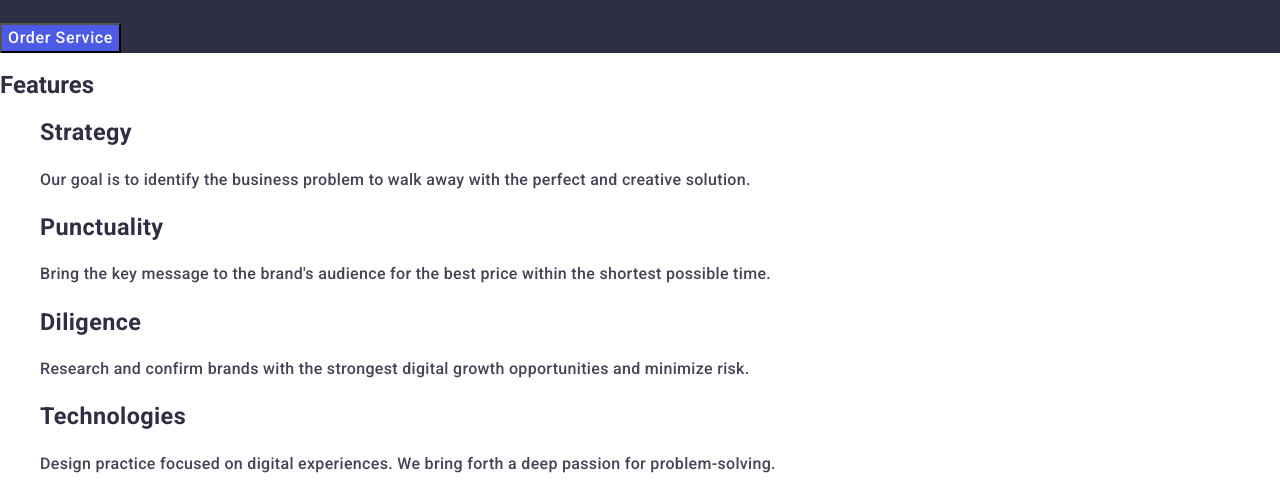
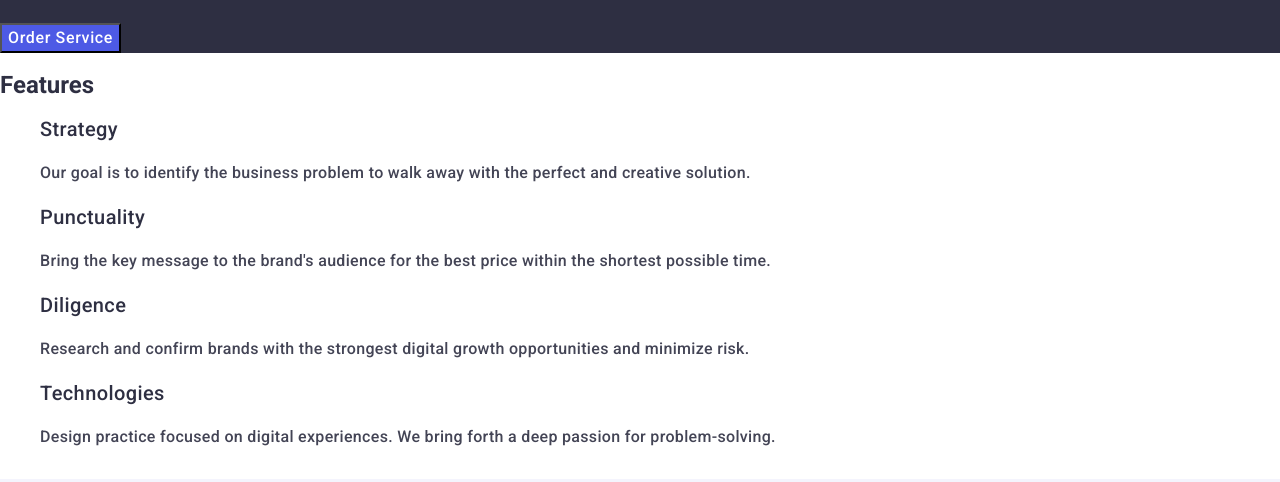
Before and after one commit to Olha-Fursova/goit-markup-hw-02, a plain HTML site: page index.html in a window 1280 px wide. Shown: the part 306-788 px from the top of the page. Drawn offline with nearby package versions, Linux system fonts and the light colour scheme; a web font is replaced by a local one.

Commit message:
Check homework (2)

```diff
--- a/css/styles.css
+++ b/css/styles.css
@@ -120,6 +120,13 @@ ul {
   font-weight: 500;
 }
 
+.features-heading {
+  font-weight: 500;
+  font-size: 20px;
+  line-height: 1.2;
+  letter-spacing: 0.02em;
+}
+
 .feature-text {
   font-size: 16px;
   line-height: 1.5;
--- a/index.html
+++ b/index.html
@@ -56,28 +56,28 @@
         <h2>Features</h2>
         <ul>
           <li class="feature">
-            <h3>Strategy</h3>
+            <h3 class="features-heading">Strategy</h3>
             <p class="feature-text">
               Our goal is to identify the business problem to walk away with the
               perfect and creative solution.
             </p>
           </li>
           <li class="feature">
-            <h3>Punctuality</h3>
+            <h3 class="features-heading">Punctuality</h3>
             <p class="feature-text">
               Bring the key message to the brand's audience for the best price
               within the shortest possible time.
             </p>
           </li>
           <li class="feature">
-            <h3>Diligence</h3>
+            <h3 class="features-heading">Diligence</h3>
             <p class="feature-text">
               Research and confirm brands with the strongest digital growth
               opportunities and minimize risk.
             </p>
           </li>
           <li class="feature">
-            <h3>Technologies</h3>
+            <h3 class="features-heading">Technologies</h3>
             <p class="feature-text">
               Design practice focused on digital experiences. We bring forth a
               deep passion for problem-solving.
```
